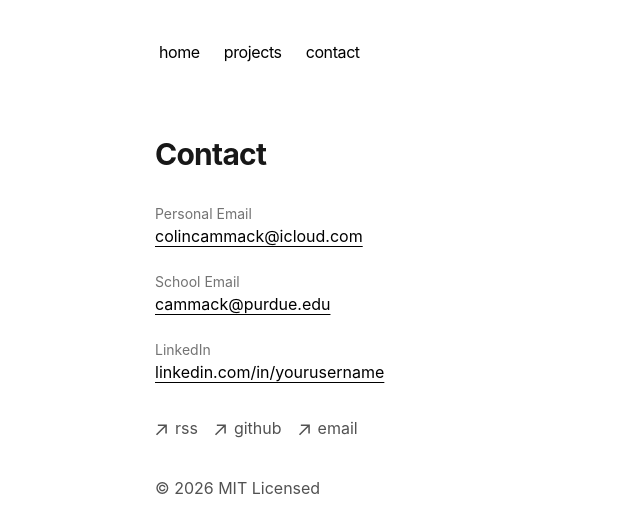
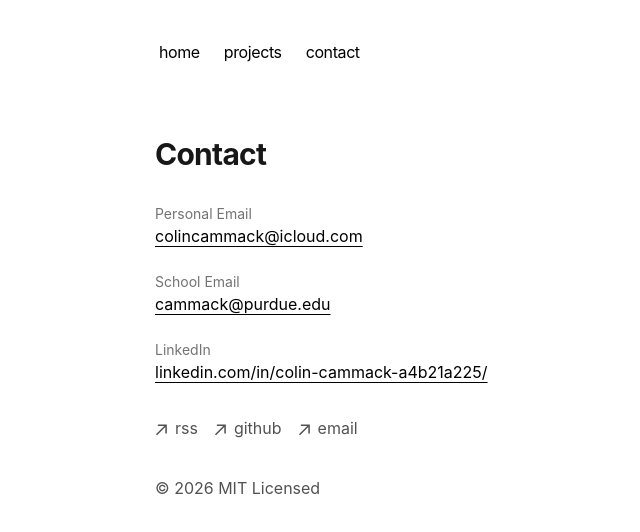
Before and after one commit to colinc1123/colincammack, a Next.js app: page /contact in a window 1280 px wide. Shown: the top 532 px of the page, without its empty margins (197-837 px from the left). Built offline with nearby package versions, Linux system fonts and the light colour scheme.

Commit message:
Update page.tsx

```diff
--- a/app/contact/page.tsx
+++ b/app/contact/page.tsx
@@ -36,7 +36,7 @@ export default function ContactPage() {
             rel="noreferrer"
             className="underline underline-offset-4"
           >
-            linkedin.com/in/yourusername
+            linkedin.com/in/colin-cammack-a4b21a225/
           </a>
         </div>
       </div>
```
